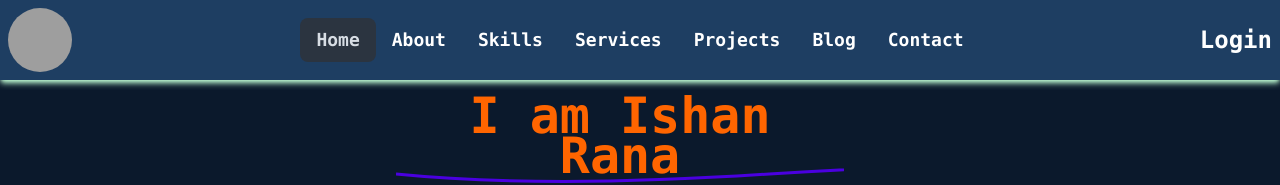
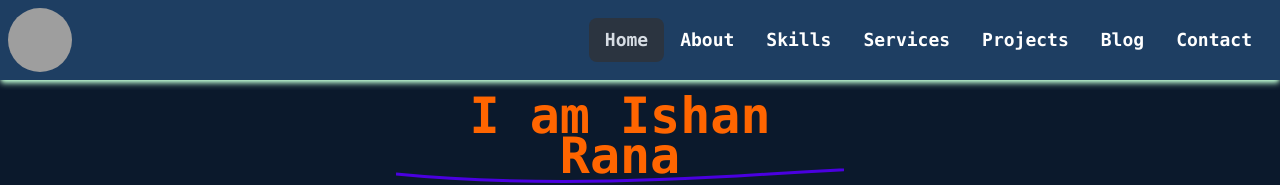
Before and after one commit to ishanrana363/Portfilio-Frontend, a React (Vite) app: page / in a window 1280 px wide. Shown: the top 185 px of the page. Built offline with nearby package versions, Linux system fonts and the light colour scheme; no server answers; grey boxes are pictures that could not be loaded.

Commit message:
header page remove login button

```diff
--- a/src/components/header/Header.jsx
+++ b/src/components/header/Header.jsx
@@ -62,9 +62,9 @@
         </div>
 
         {/* Navbar End */}
-        <div className="navbar-end">
+        {/* <div className="navbar-end">
           <NavLink to={"login"}>Login</NavLink>
-        </div>
+        </div> */}
       </div>
     </div>
   );
```
